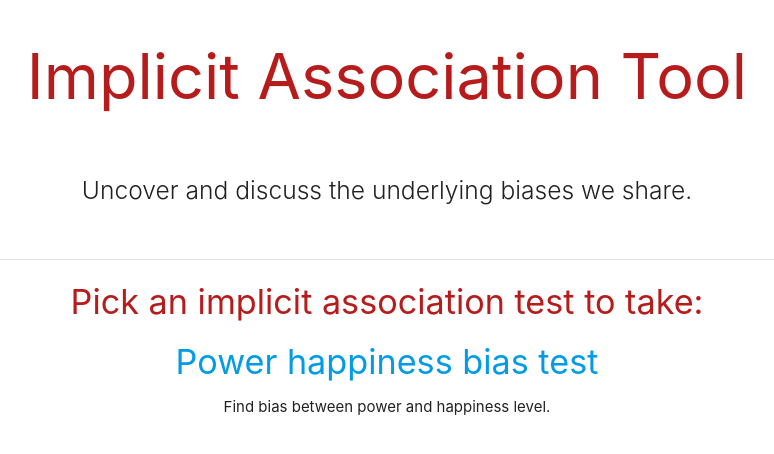
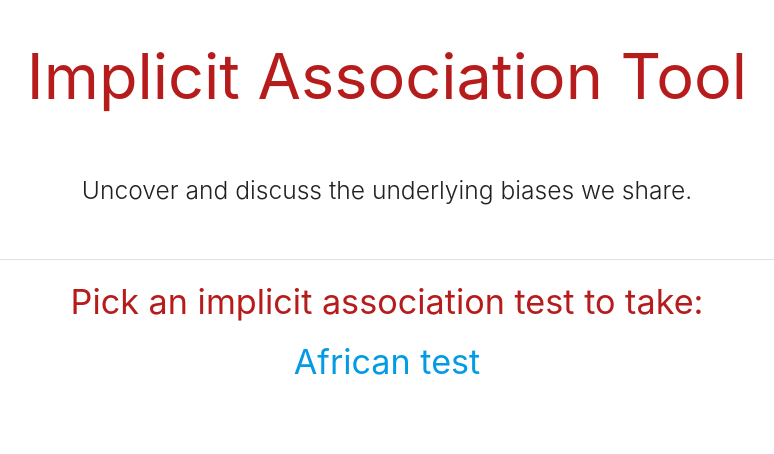
Before and after one commit to esha0281/xenophobia, a React (Create React App) app: page / in a window 1280 px wide. Shown: the top 454 px of the page, without its empty margins (253-1027 px from the left). Built offline with nearby package versions, Linux system fonts and the light colour scheme.

Commit message:
Compatible with Local

```diff
--- a/src/components/Results.js
+++ b/src/components/Results.js
@@ -30,7 +30,9 @@ const getResultStatement = (bias, test) => {
         <p className="result-headline">
           Your responses suggest no automatic association between <span className="target">{targetType}
           </span> and <span className="category">{categoryType}</span>.
+
         </p>
+
       )
     case BIAS.COMPATIBLE:
       return (
@@ -53,6 +55,7 @@ const getResultStatement = (bias, test) => {
           </span> and <span className="target">{toTitleCase(targetsInIncompatibleOrder[1])}
           </span> with <span className="category">{toTitleCase(secondCategory)}
           </span>.
+
         </h4>
       )
     default:
--- a/src/constants/ImplicitBiasTestBlocks.js
+++ b/src/constants/ImplicitBiasTestBlocks.js
@@ -2,32 +2,32 @@ import DISPLAY_TYPE from '../constants/TargetCategoryDisplayType';
 
 const IMPLICIT_BIAS_TEST_BLOCKS = [
   {
-    numTrials: 20,
+    numTrials: 2,
     displayType: DISPLAY_TYPE.INCOMPATIBLE_TARGETS_ONLY
   },
   {
-    numTrials: 20,
+    numTrials: 2,
     displayType: DISPLAY_TYPE.CATEGORIES_ONLY
   },
   {
-    numTrials: 20,
+    numTrials: 2,
     displayType: DISPLAY_TYPE.INCOMPATIBLE_ALL
   },
   {
-    numTrials: 40,
+    numTrials: 4,
     displayType: DISPLAY_TYPE.INCOMPATIBLE_ALL,
     critical: true
   },
   {
-    numTrials: 20,
+    numTrials: 2,
     displayType: DISPLAY_TYPE.COMPATIBLE_TARGETS_ONLY
   },
   {
-    numTrials: 20,
+    numTrials: 2,
     displayType: DISPLAY_TYPE.COMPATIBLE_ALL
   },
   {
-    numTrials: 40,
+    numTrials: 4,
     displayType: DISPLAY_TYPE.COMPATIBLE_ALL,
     critical: true
   }
--- a/src/data/tests.js
+++ b/src/data/tests.js
@@ -3,10 +3,10 @@
 const tests = [
   {
     id: 'power-happiness',
-    name: 'Power happiness bias test',
-    description: 'Find bias between power and happiness level.',
-    targetType: 'power',
-    categoryType: 'happiness',
+    name: 'African test',
+    description: '',
+    targetType: 'nationality',
+    categoryType: 'type of person',
     compatible: {
       'south_african': 'good_person',
       'african': 'bad_person'
```
Also changed, not shown: 1 other file (tests, documents, lock files or other folders).
